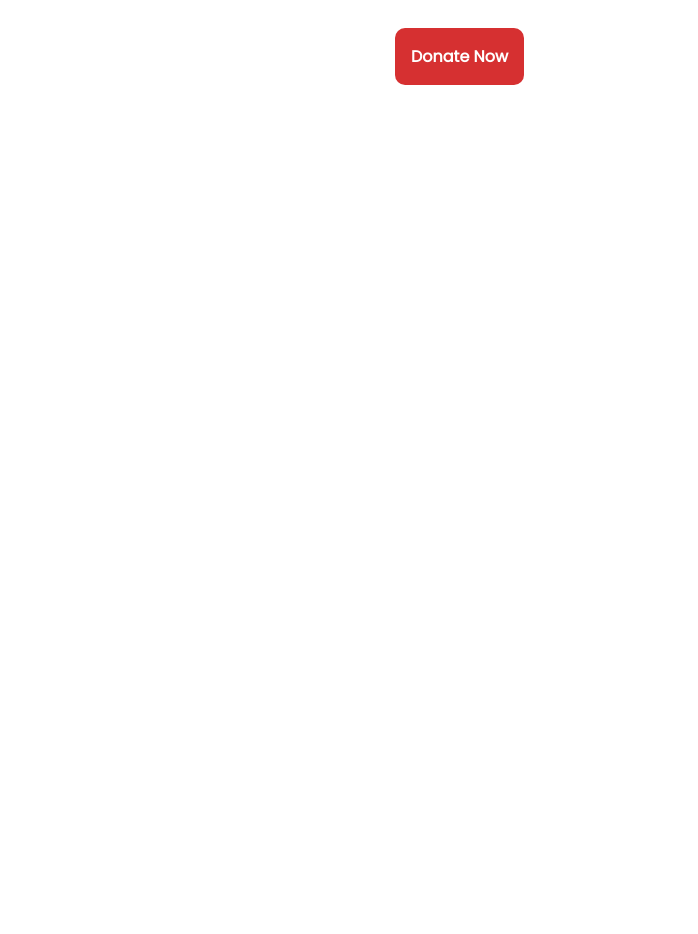
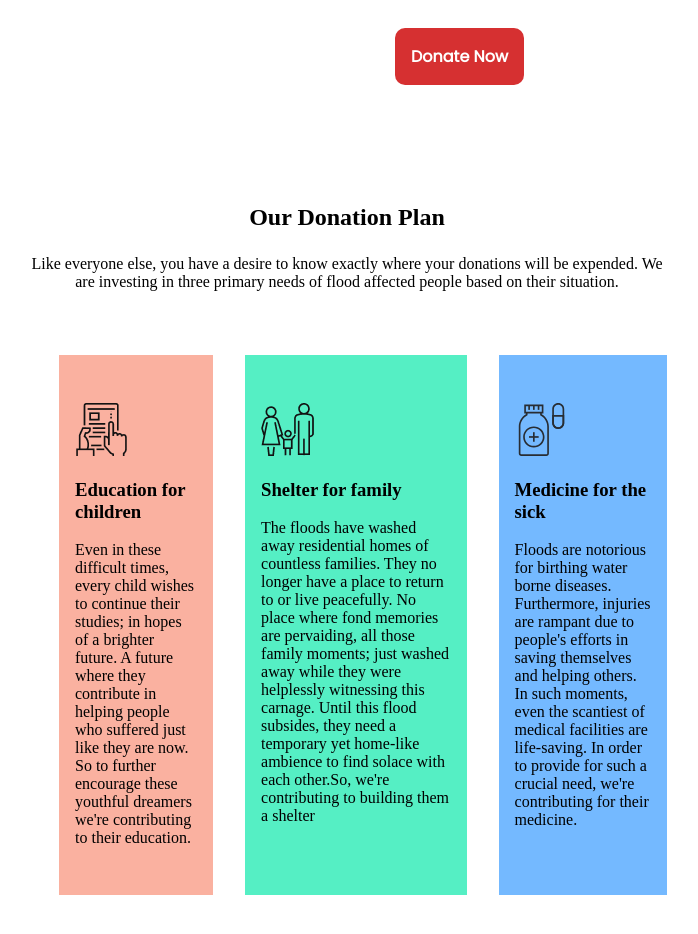
Before and after one commit to yatohajime/donation-web, a plain HTML site: page index.html in a window 1280 px wide. Shown: the part 1479-2413 px from the top of the page, without its empty margins (293-991 px from the left). Before the commit the page ends 1779 px from the top, so only its background shows below. Drawn offline with Linux system fonts and the light colour scheme; a web font is replaced by a local one.

Commit message:
added donation-plan area

```diff
--- a/index.html
+++ b/index.html
@@ -23,7 +23,7 @@
 
     <section>   <!--second section start-->
         <div class="center-content">
-            <div class="motivate-donation">
+            <div class="first-aligning">
                 <h2>Donate Today</h2>
                 <p>The Prophet (peace be upon him) said “Sadaqah extinguishes sin as water extinguishes fire,” (Hadith, Tirmidhi). He also said that Allah offers relief on the Day of Judgement for those who give sadaqa: “The believer's shade on the Day of Resurrection will be their charity,” (Hadith, Tirmidhi)</p>
             </div>
@@ -40,6 +40,37 @@
         </div>
     </section>  <!--second section end-->
 
+    <section>    <!--third section start-->
+        <div class="center-content">    <!--div for centering everything with other contents-->
+            <div class="second-aligning">   <!--div for aligning opening text of the third section-->
+                <h2>Our Donation Plan</h2>
+                <p>Like everyone else, you have a desire to know exactly where your donations will be
+                    expended. We are investing in three primary needs of flood affected people based on
+                    their situation.
+                </p>
+            </div>
+            <div class="flexible-container">    <!--re-using this class to display all the children in one row-->
+                <div class="plan-body bg-color1">
+                    <img src="icon-images/Frame-1.png" alt="">
+                    <h3>Education for children</h3>
+                    <p>Even in these difficult times, every child wishes to continue their studies; in hopes of a
+                        brighter future. A future where they contribute in helping people who suffered just like they are now. So to further encourage these youthful dreamers we're contributing to their education.
+                    </p>
+                </div>
+                <div class="plan-body bg-color2">
+                    <img src="icon-images/shelter.png" alt="">
+                    <h3>Shelter for family</h3>
+                    <p>The floods have washed away residential homes of countless families. They no longer have a place to return to or live peacefully. No place where fond memories are pervaiding, all those family moments; just washed away while they were helplessly witnessing this carnage. Until this flood subsides, they need a temporary yet home-like ambience to find solace with each other.So, we're contributing to building them a shelter </p>
+                </div>
+                <div class="plan-body bg-color3">
+                    <img class="resize-image" src="icon-images/medicine.svg" alt="">
+                    <h3>Medicine for the sick</h3>
+                    <p>Floods are notorious for birthing water borne diseases. Furthermore, injuries are rampant due to people's efforts in saving themselves and helping others. In such moments, even the scantiest of medical facilities are life-saving. In order to provide for such a crucial need, we're contributing for their medicine.</p>
+                </div>
+            </div>
+        </div>
+    </section>   <!--third section end-->
+
     <div class="extra-bottomSpace"></div>
 </body>
 </html>
--- a/style.css
+++ b/style.css
@@ -41,6 +41,16 @@ ul {
 
 .extra-bottomSpace {
     margin-bottom: 20em;
+}
+
+.plan-body {    /* common-styling for individual plans */
+    padding: 3em 1em;
+    margin-top: 4em;
+    margin-left: 2em;
+}
+
+.plan-body h3 {
+    margin-block: 1em;
 }
 
 /* landing content area styling */
@@ -88,15 +98,6 @@ ul {
     justify-content: space-between;
 }
 
-.motivate-donation {    /* only centering h2 & paragraph */
-    text-align: center;
-    margin-bottom: 2em;
-}
-
-.motivate-donation h2 {
-    margin-bottom: 1em;
-}
-
 .flex-item {    /* spacing li elements & additional styling */
     background-color: rgb(249, 246, 246);
     font-family: 'Poppins', sans-serif;
@@ -105,8 +106,45 @@ ul {
     margin-bottom: 2em;
 }
 
+.first-aligning {    /* only centering h2 & paragraph */
+    text-align: center;
+    margin-bottom: 2em;
+}
+
+.first-aligning h2 {
+    margin-bottom: 1em;
+}
+
 .input-styling {
     border: none;
     position: relative;
     left: 24em;
 }
+
+/* donation planning area styling */
+
+.second-aligning {
+    text-align: center;
+    margin-top: 14em;
+}
+
+.second-aligning h2 {
+    margin-bottom: 1em;
+}
+
+.bg-color1 {
+    background-color: #fab1a0;
+}
+
+.bg-color2 {
+    background-color: #55efc4;
+}
+
+.bg-color3 {
+    background-color: #74b9ff;
+}
+
+.resize-image {
+    width: 53px;
+    height: 53px;
+}
```
